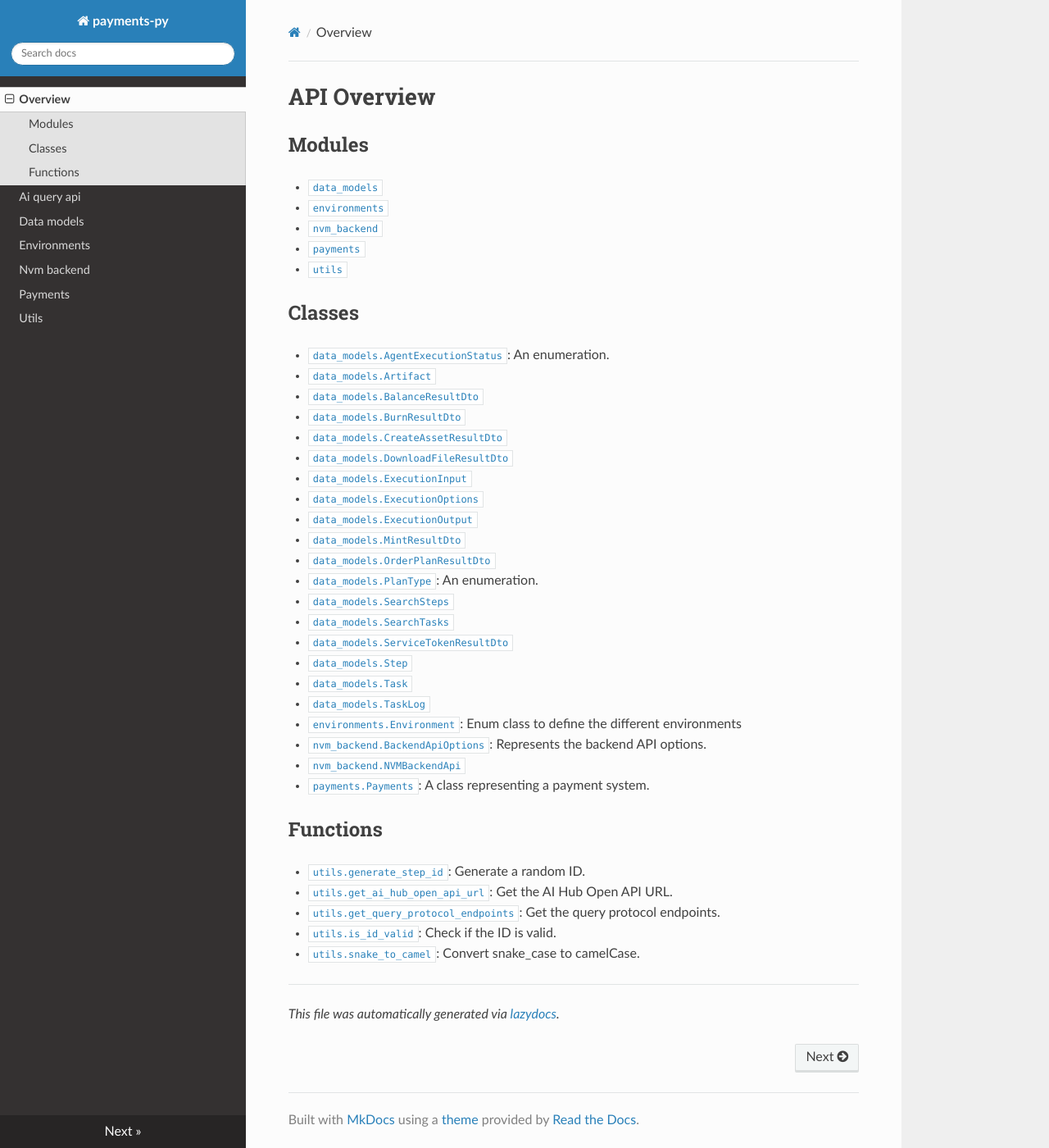
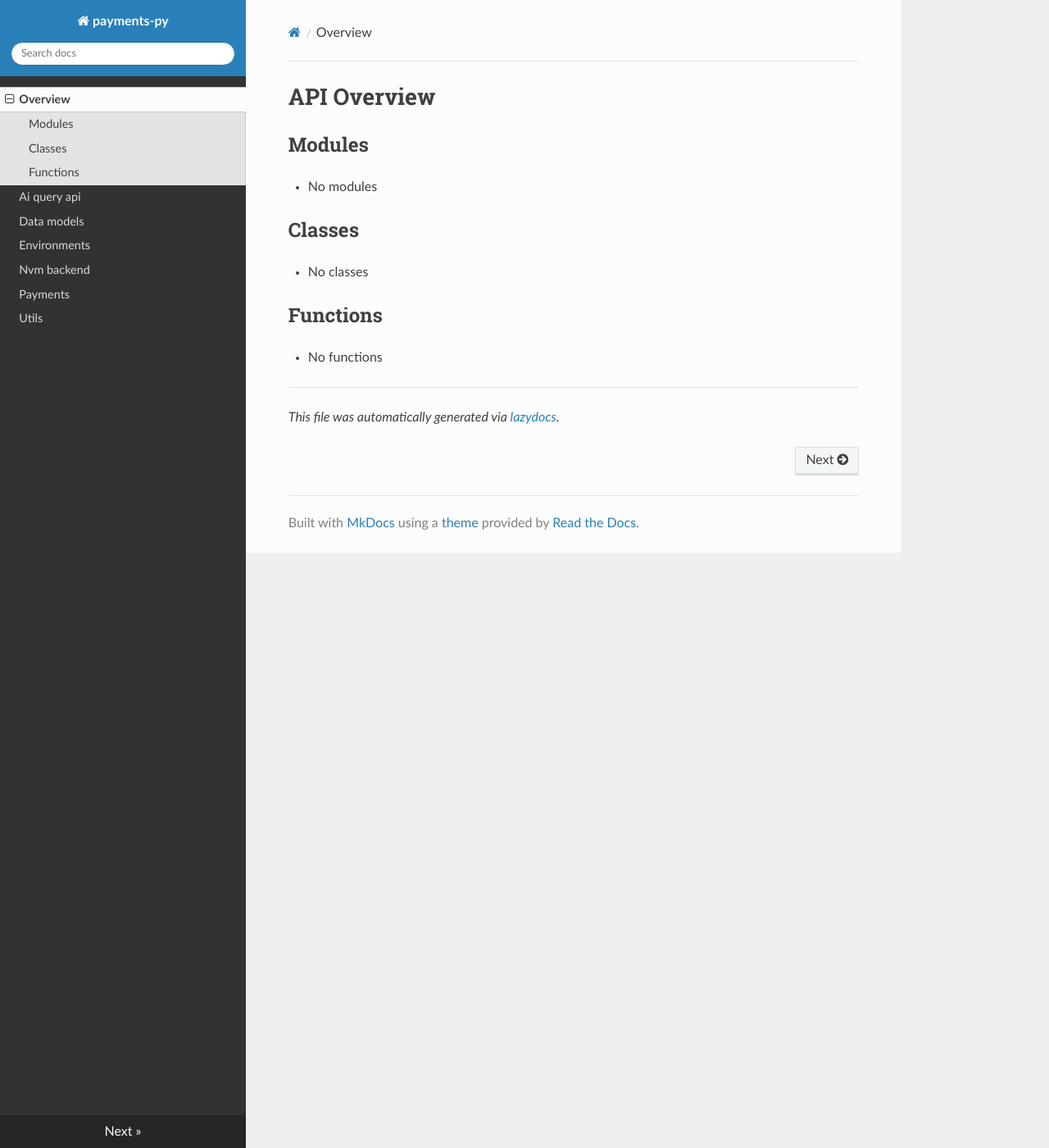
Before and after one commit to nevermined-io/payments-py, an MkDocs documentation site: the page built from docs/README.md, in a window 1280 px wide and 1400 px high. Shown: the whole window at 82% size. Built offline with MkDocs 1.6.1, drawn with Linux system fonts in a browser that asks for light colours; nearby versions of some CDN libraries.

Commit message:
add documentation

```diff
--- a/docs/README.md
+++ b/docs/README.md
@@ -4,44 +4,15 @@
 
 ## Modules
 
-- [`data_models`](./data_models.md#module-data_models)
-- [`environments`](./environments.md#module-environments)
-- [`nvm_backend`](./nvm_backend.md#module-nvm_backend)
-- [`payments`](./payments.md#module-payments)
-- [`utils`](./utils.md#module-utils)
+- No modules
 
 ## Classes
 
-- [`data_models.AgentExecutionStatus`](./data_models.md#class-agentexecutionstatus): An enumeration.
-- [`data_models.Artifact`](./data_models.md#class-artifact)
-- [`data_models.BalanceResultDto`](./data_models.md#class-balanceresultdto)
-- [`data_models.BurnResultDto`](./data_models.md#class-burnresultdto)
-- [`data_models.CreateAssetResultDto`](./data_models.md#class-createassetresultdto)
-- [`data_models.DownloadFileResultDto`](./data_models.md#class-downloadfileresultdto)
-- [`data_models.ExecutionInput`](./data_models.md#class-executioninput)
-- [`data_models.ExecutionOptions`](./data_models.md#class-executionoptions)
-- [`data_models.ExecutionOutput`](./data_models.md#class-executionoutput)
-- [`data_models.MintResultDto`](./data_models.md#class-mintresultdto)
-- [`data_models.OrderPlanResultDto`](./data_models.md#class-orderplanresultdto)
-- [`data_models.PlanType`](./data_models.md#class-plantype): An enumeration.
-- [`data_models.SearchSteps`](./data_models.md#class-searchsteps)
-- [`data_models.SearchTasks`](./data_models.md#class-searchtasks)
-- [`data_models.ServiceTokenResultDto`](./data_models.md#class-servicetokenresultdto)
-- [`data_models.Step`](./data_models.md#class-step)
-- [`data_models.Task`](./data_models.md#class-task)
-- [`data_models.TaskLog`](./data_models.md#class-tasklog)
-- [`environments.Environment`](./environments.md#class-environment): Enum class to define the different environments
-- [`nvm_backend.BackendApiOptions`](./nvm_backend.md#class-backendapioptions): Represents the backend API options.
-- [`nvm_backend.NVMBackendApi`](./nvm_backend.md#class-nvmbackendapi)
-- [`payments.Payments`](./payments.md#class-payments): A class representing a payment system.
+- No classes
 
 ## Functions
 
-- [`utils.generate_step_id`](./utils.md#function-generate_step_id): Generate a random ID.
-- [`utils.get_ai_hub_open_api_url`](./utils.md#function-get_ai_hub_open_api_url): Get the AI Hub Open API URL.
-- [`utils.get_query_protocol_endpoints`](./utils.md#function-get_query_protocol_endpoints): Get the query protocol endpoints.
-- [`utils.is_id_valid`](./utils.md#function-is_id_valid): Check if the ID is valid.
-- [`utils.snake_to_camel`](./utils.md#function-snake_to_camel): Convert snake_case to camelCase.
+- No functions
 
 
 ---
--- a/pyproject.toml
+++ b/pyproject.toml
@@ -1,6 +1,6 @@
 [tool.poetry]
 name = "payments-py"
-version = "0.5.4"
+version = "0.5.5"
 description = ""
 authors = ["enrique <enrique@nevermined.io>"]
 readme = "README.md"
```
Also changed, not shown: site/index.html, site/search/search_index.json, site/sitemap.xml, 1 other file.
